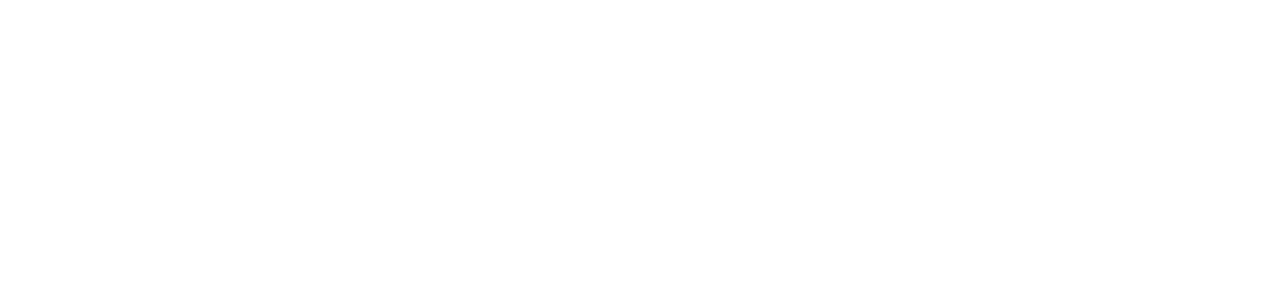
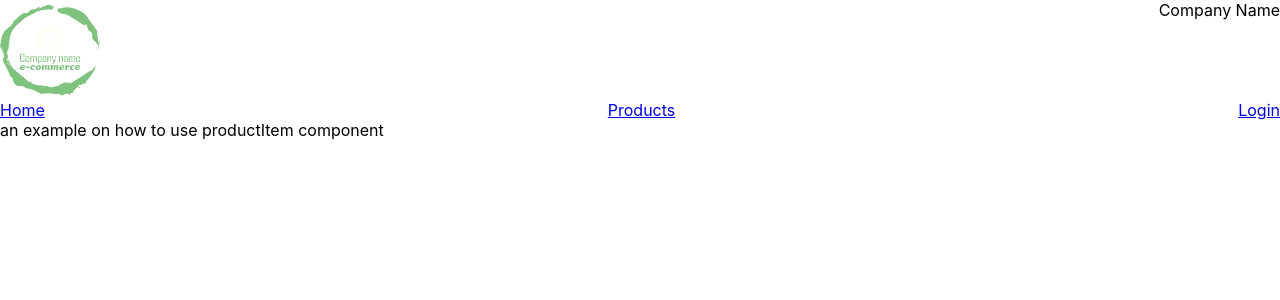
Before and after one commit to julienrabino/jephora_website, a React (Create React App) app in the folder my-ecommerce-app/: page /Productpage in a window 1280 px wide. Shown: the top 300 px of the page. Built offline with nearby package versions, Linux system fonts and the light colour scheme.

Commit message:
finished ProductItem component

```diff
--- /dev/null
+++ b/my-ecommerce-app/src/component/ProductItem.js
@@ -0,0 +1,27 @@
+import React, {useState} from 'react';
+
+const ProductItem = (props) =>{
+    const [hovered, setHovered] = useState(false);
+
+    const {name, description, image, price} = props.value;
+    function productHovered(){
+        setHovered(true);
+    }
+
+    function productNotHovered(){
+        setHovered(false);
+    }
+    return(
+        <div>
+        <img src = {image} alt = "product" width = "200px" height = "200px"></img>
+        <p onMouseEnter = {productHovered} onMouseLeave = {productNotHovered}>{name}</p>
+        <p>Price: ${price}</p>
+        <button>Add to Cart</button>
+        {hovered ? (<p>{description}</p>): null}
+
+
+        </div>
+    );
+}
+
+export default ProductItem;
--- a/my-ecommerce-app/src/component/Productpage.js
+++ b/my-ecommerce-app/src/component/Productpage.js
@@ -1,7 +1,21 @@
 import React from 'react';
+import Header from './Header';
+import ProductItem from './ProductItem';
+import product from '../data/products';
+
 
 const Productpage = () =>{
-    return;
+    return(
+        <div>
+
+            <Header />
+
+            an example on how to use productItem component
+            {/* <ProductItem value = {product[1]} /> */}
+
+
+        </div>
+    );
 }
 
 export default Productpage;
```
